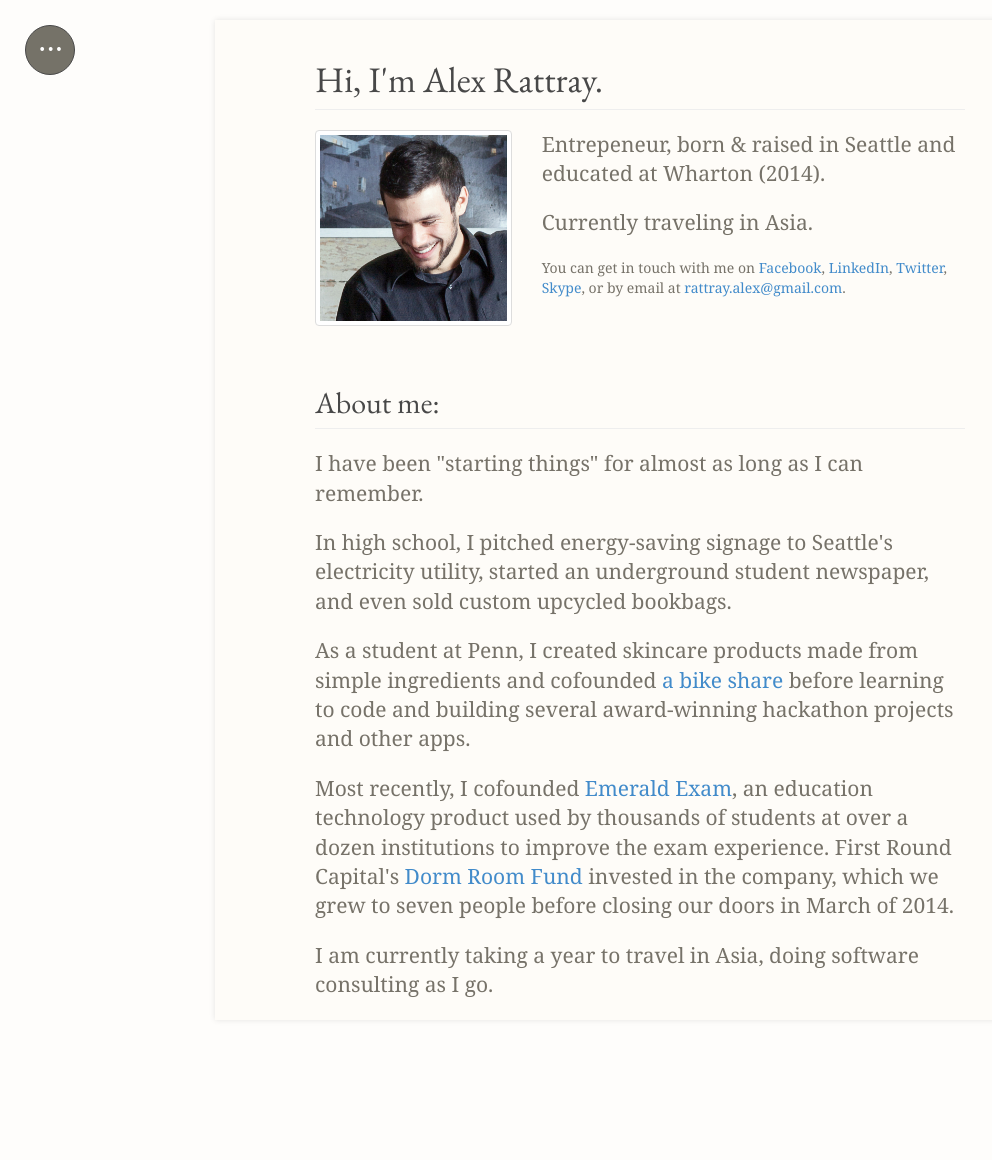
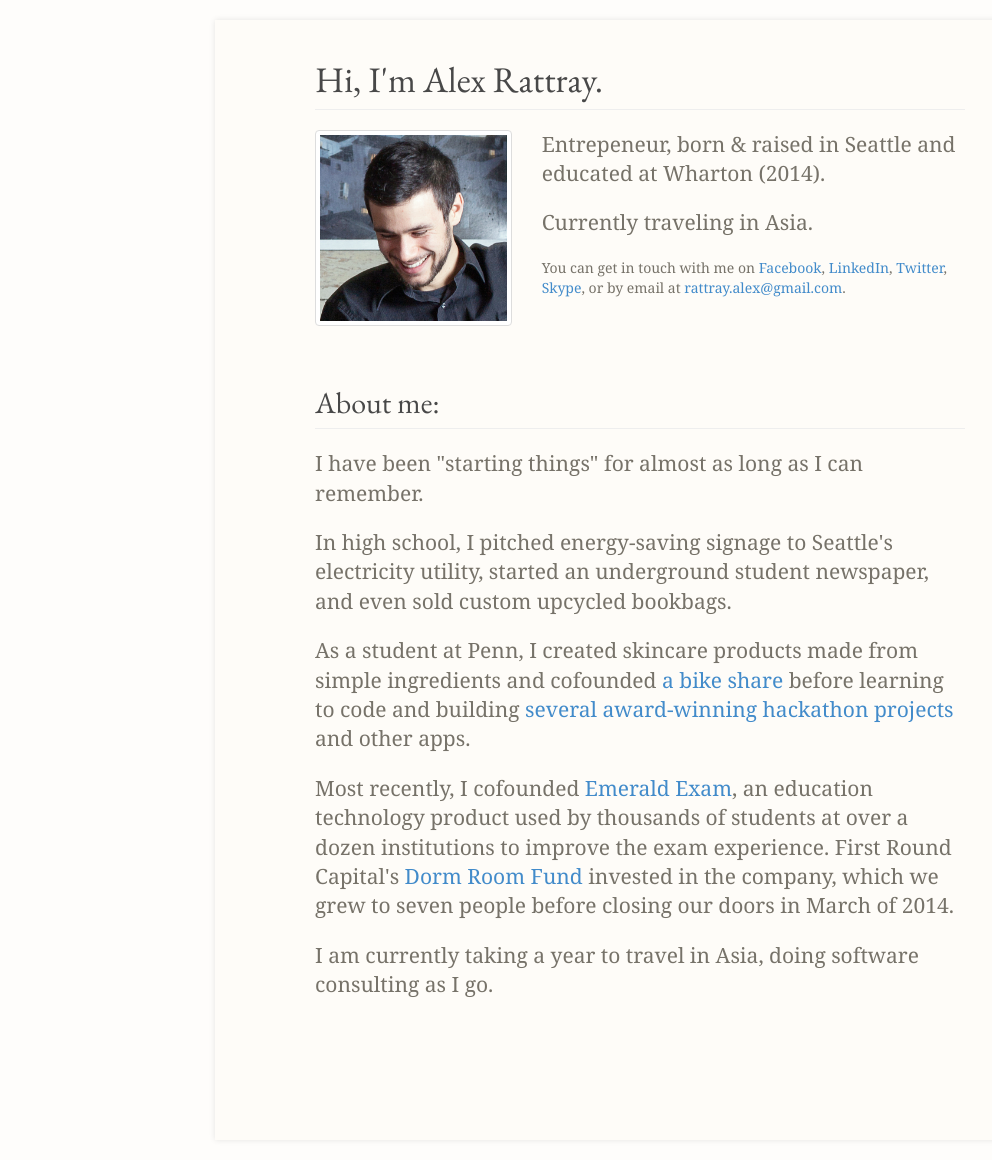
Before and after one commit to rattrayalex/rattrayalex.github.io, a Jekyll site: the page built from index.md, in a window 1280 px wide. Shown: the whole page, without its empty margins (0-992 px from the left). Built offline with Jekyll 4.4.1, drawn with Linux system fonts in a browser that asks for light colours; Markdown is read by kramdown in place of the engine named in the settings.

Commit message:
updated photo, added links

```diff
--- a/_layouts/default.html
+++ b/_layouts/default.html
@@ -155,7 +155,18 @@ title: 'Alex Rattray'
 
   <div class='container'>
 
-    <div class="row row-offcanvas row-offcanvas-left">
+  <!--
+    HOWDY, friend!
+    If you're here, it's because...
+    Well, I guess because you like to peek under the hood.
+    (I do too, in this context.)
+
+    Please take note that this puppy is under construction.
+    I'm in the process of tacking on some "weblog"-type-"features".
+    So kindly excuse some less-than-beautiful commenting etc.
+  -->
+
+    <!-- <div class="row row-offcanvas row-offcanvas-left">
 
       <div class="navbar-header">
         <button
@@ -163,7 +174,6 @@ title: 'Alex Rattray'
           class="btn btn-default btn-nav-topleft"
           data-toggle="offcanvas">
           &bull;&bull;&bull;
-          <!-- <span class="glyphicon glyphicon-th-list"></span> -->
         </button>
       </div>
 
@@ -187,15 +197,16 @@ title: 'Alex Rattray'
         </div>
       </div>
 
-      <div class="col-xs-12">
+      <div class="col-xs-12"> -->
         <div class="container page">
           {{content}}
+          <br>
+          <div style='height:100px;'></div>
         </div>
-      </div>
+      <!-- </div> -->
 
-    <br>
-    <div style='height:100px;'></div>
-  </div>
+
+  <!-- </div> -->
 
   <script src="https://code.jquery.com/jquery.js"></script>
   <script>
--- a/index.md
+++ b/index.md
@@ -1,6 +1,6 @@
 ---
 layout: default
-title: Alex Rattray, Now On The Internet!
+title: "Alex Rattray, Now On The Internet!"
 permalink: /
 ---
 
@@ -13,7 +13,10 @@ permalink: /
     <img
       style="max-height: 300px;"
       class="img-thumbnail"
-      src="/images/alex_drf.jpg">
+      src="/images/alex.jpg">
+    <div class="visible-xs">
+        <br>
+    </div>
   </div>
 
   <div class="col-sm-8">
@@ -51,7 +54,12 @@ permalink: /
   I created skincare products made from simple ingredients and
   cofounded <a href="http://penncycle.org">a bike share</a>
   before learning to code and
-  building several award-winning hackathon projects and other apps.
+  building
+  <a href="http://coursegrapher.com">several</a>
+  <a href="http://histography.com">award-winning</a>
+  <a href="pando.com/2013/01/22/meet-musical-toilet-the-latest-innovation-in-the-connected-bathroom/">hackathon</a>
+  <a href="http://popcorn-portal.com">projects</a>
+  and other apps.
 </p>
 <p class="lead">
   Most recently, I cofounded
--- a/index_old.html
+++ b/index_old.html
@@ -69,7 +69,7 @@
           <img
             style="max-height: 300px;"
             class="img-thumbnail"
-            src="/images/alex_drf.jpg">
+            src="/images/alex.jpg">
         </div>
 
         <div class="col-md-8 col-sm-8">
```
Also changed, not shown: images/alex.jpg (added), images/alex_drf.jpg (deleted).
